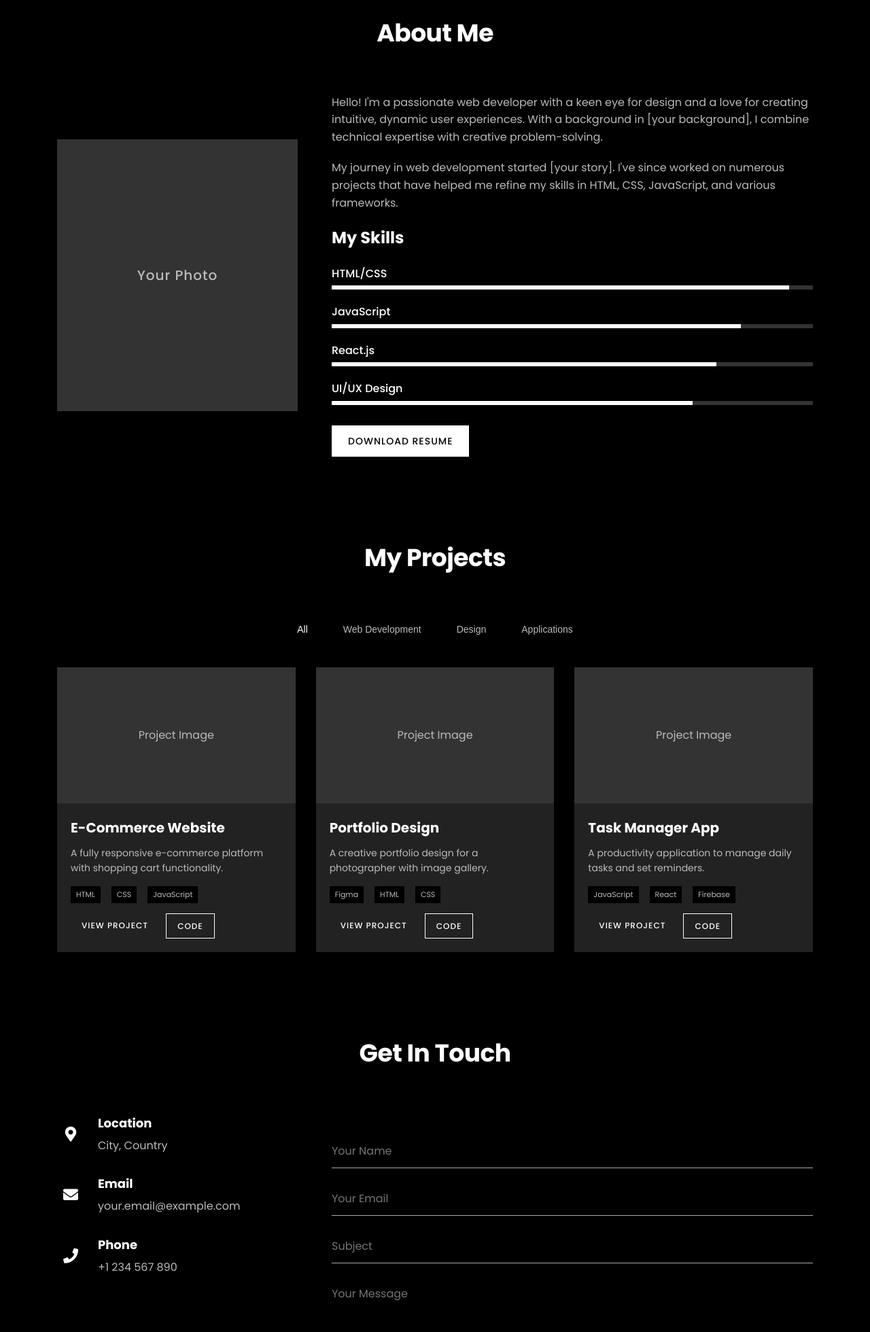
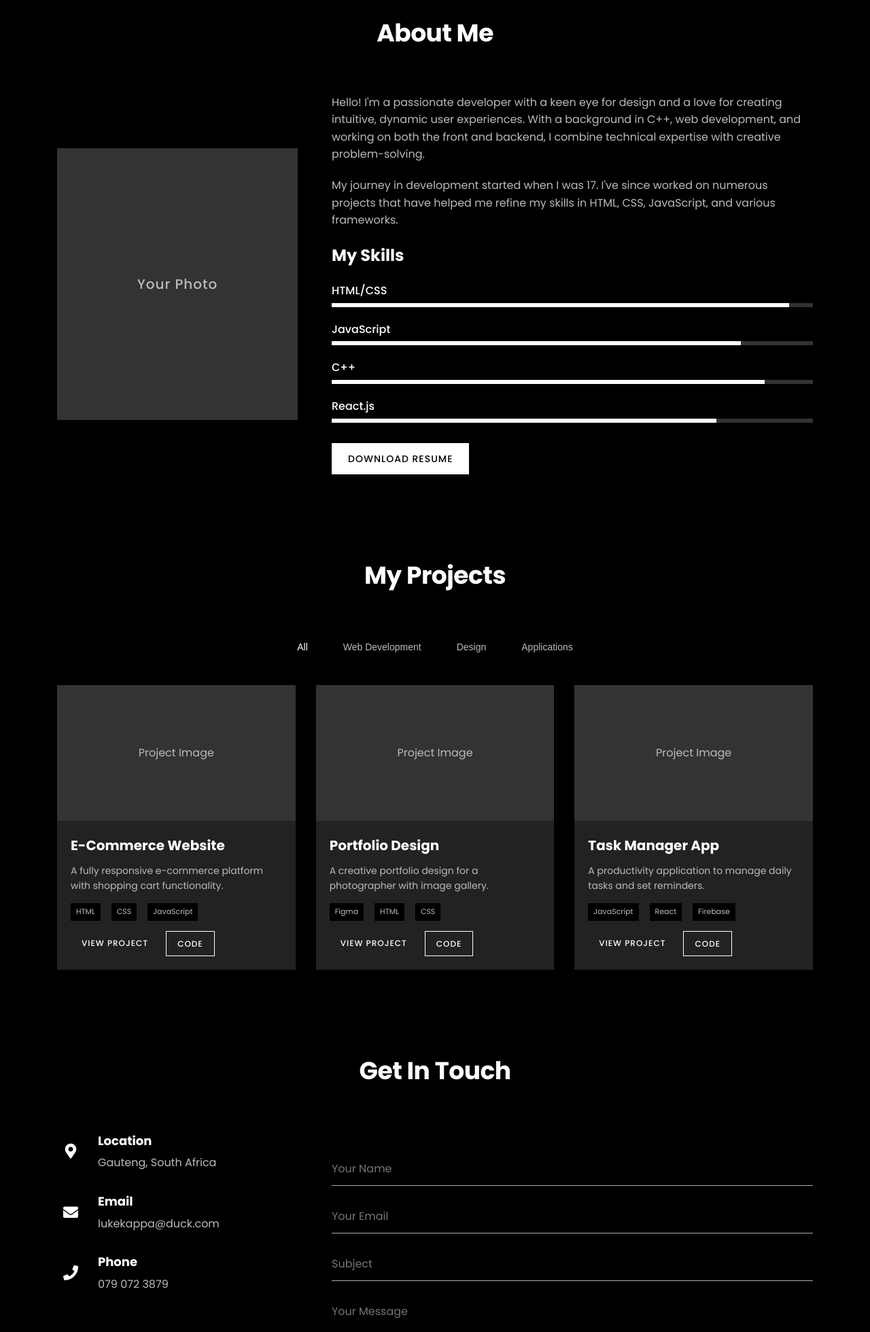
Before and after one commit to LukeKappa/my-new-website, a plain HTML site: page index.html in a window 1280 px wide. Shown: the part 840-2800 px from the top of the page at 68% size. Drawn offline with Linux system fonts and the light colour scheme.

Commit message:
personalized my website (#1)

```diff
--- a/index.html
+++ b/index.html
@@ -4,13 +4,11 @@
     <meta charset="UTF-8">
     <meta name="viewport" content="width=device-width, initial-scale=1.0">
     <meta name="description" content="Personal portfolio website showcasing my skills and projects">
-    <title>My Portfolio</title>
-    <link rel="stylesheet" href="styles.css">
+    <title>Luke's Portfolio</title> <link rel="stylesheet" href="styles.css">
     <link rel="stylesheet" href="https://cdnjs.cloudflare.com/ajax/libs/font-awesome/5.15.4/css/all.min.css">
     <link href="https://fonts.googleapis.com/css2?family=Poppins:wght@300;400;500;600;700&display=swap" rel="stylesheet">
 </head>
 <body>
-    <!-- Navigation -->
     <header>
         <nav class="navbar">
             <div class="logo">Portfolio</div>
@@ -28,11 +26,9 @@
         </nav>
     </header>
 
-    <!-- Hero Section -->
     <section id="home" class="hero">
         <div class="hero-content">
-            <h1>Hello, I'm <span class="highlight">Your Name</span></h1>
-            <h2>Web Developer & Designer</h2>
+            <h1>Hello, I'm <span class="highlight">Luke</span></h1> <h2>Web Developer & Designer</h2>
             <p>I create beautiful and functional websites.</p>
             <div class="cta-buttons">
                 <a href="#projects" class="btn primary-btn">View My Work</a>
@@ -46,20 +42,18 @@
         </div>
     </section>
 
-    <!-- About Section -->
     <section id="about" class="about">
         <div class="container">
             <h2 class="section-title">About Me</h2>
             <div class="about-content">
                 <div class="about-image">
                     <div class="image-placeholder">
-                        <!-- Replace with your image: <img src="your-image.jpg" alt="Your Name"> -->
                         <div class="placeholder-text">Your Photo</div>
                     </div>
                 </div>
                 <div class="about-text">
-                    <p>Hello! I'm a passionate web developer with a keen eye for design and a love for creating intuitive, dynamic user experiences. With a background in [your background], I combine technical expertise with creative problem-solving.</p>
-                    <p>My journey in web development started [your story]. I've since worked on numerous projects that have helped me refine my skills in HTML, CSS, JavaScript, and various frameworks.</p>
+                    <p>Hello! I'm a passionate developer with a keen eye for design and a love for creating intuitive, dynamic user experiences. With a background in C++, web development, and working on both the front and backend, I combine technical expertise with creative problem-solving.</p>
+                    <p>My journey in development started when I was 17. I've since worked on numerous projects that have helped me refine my skills in HTML, CSS, JavaScript, and various frameworks.</p>
 
                     <h3>My Skills</h3>
                     <div class="skills">
@@ -71,13 +65,12 @@
                             <span>JavaScript</span>
                             <div class="skill-bar"><div class="skill-level" style="width: 85%"></div></div>
                         </div>
+                         <div class="skill">
+                            <span>C++</span>
+                            <div class="skill-bar"><div class="skill-level" style="width: 90%"></div></div> </div>
                         <div class="skill">
                             <span>React.js</span>
                             <div class="skill-bar"><div class="skill-level" style="width: 80%"></div></div>
-                        </div>
-                        <div class="skill">
-                            <span>UI/UX Design</span>
-                            <div class="skill-bar"><div class="skill-level" style="width: 75%"></div></div>
                         </div>
                     </div>
 
@@ -87,7 +80,6 @@
         </div>
     </section>
 
-    <!-- Projects Section -->
     <section id="projects" class="projects">
         <div class="container">
             <h2 class="section-title">My Projects</h2>
@@ -158,7 +150,6 @@
         </div>
     </section>
 
-    <!-- Contact Section -->
     <section id="contact" class="contact">
         <div class="container">
             <h2 class="section-title">Get In Touch</h2>
@@ -168,22 +159,19 @@
                         <i class="fas fa-map-marker-alt"></i>
                         <div>
                             <h3>Location</h3>
-                            <p>City, Country</p>
-                        </div>
+                            <p>Gauteng, South Africa</p> </div>
                     </div>
                     <div class="contact-item">
                         <i class="fas fa-envelope"></i>
                         <div>
                             <h3>Email</h3>
-                            <p>your.email@example.com</p>
-                        </div>
+                            <p>lukekappa@duck.com</p> </div>
                     </div>
                     <div class="contact-item">
                         <i class="fas fa-phone"></i>
                         <div>
                             <h3>Phone</h3>
-                            <p>+1 234 567 890</p>
-                        </div>
+                            <p>079 072 3879</p> </div>
                     </div>
                 </div>
                 <div class="contact-form">
@@ -212,7 +200,6 @@
         </div>
     </section>
 
-    <!-- Footer -->
     <footer>
         <div class="container">
             <div class="footer-content">
@@ -240,8 +227,7 @@
                 </div>
             </div>
             <div class="copyright">
-                <p>&copy; 2025 Your Portfolio. All Rights Reserved.</p>
-            </div>
+                <p>&copy; 2025 Luke's Portfolio. All Rights Reserved.</p> </div>
         </div>
     </footer>
 
```
